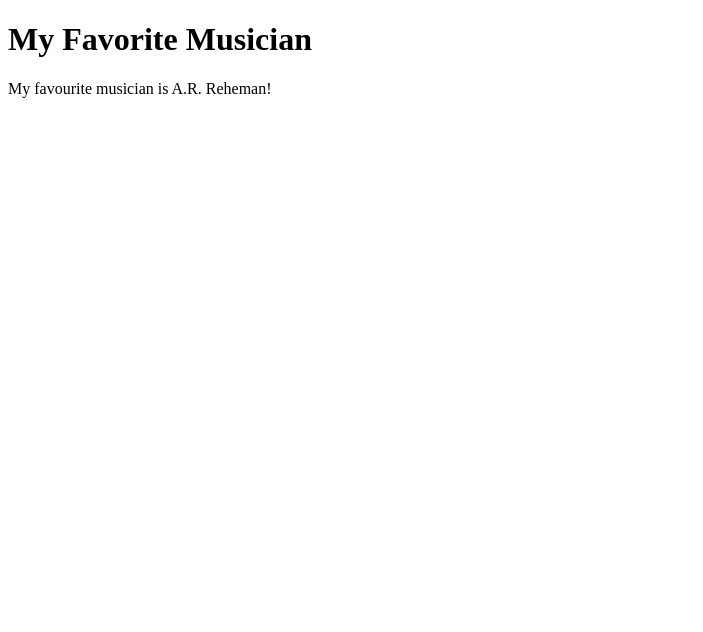
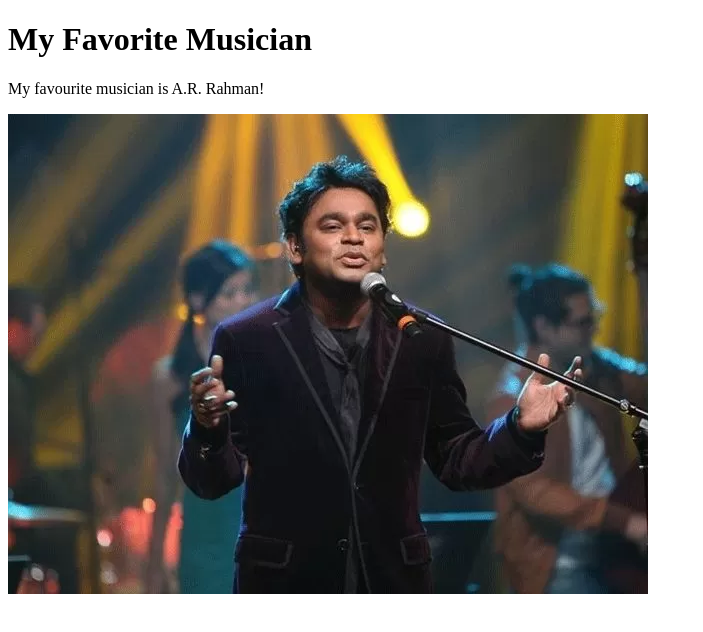
Before and after one commit to chavan-shweta/git-practice, a plain HTML site: page index.html in a window 1280 px wide. Shown: the whole page, without its empty margins (0-703 px from the left). Drawn offline with Linux system fonts and the light colour scheme.

Commit message:
Add favourute musician image

```diff
--- a/index.html
+++ b/index.html
@@ -7,6 +7,7 @@
 </head>
 <body>
     <h1>My Favorite Musician</h1>
-    <p>My favourite musician is A.R. Reheman!</p>
+    <p>My favourite musician is A.R. Rahman!</p>
+    <img src="./AR-Rahman.jpeg" alt="AR Rahman">
 </body>
 </html>
```
Also changed, not shown: AR-Rahman.jpeg (added).
